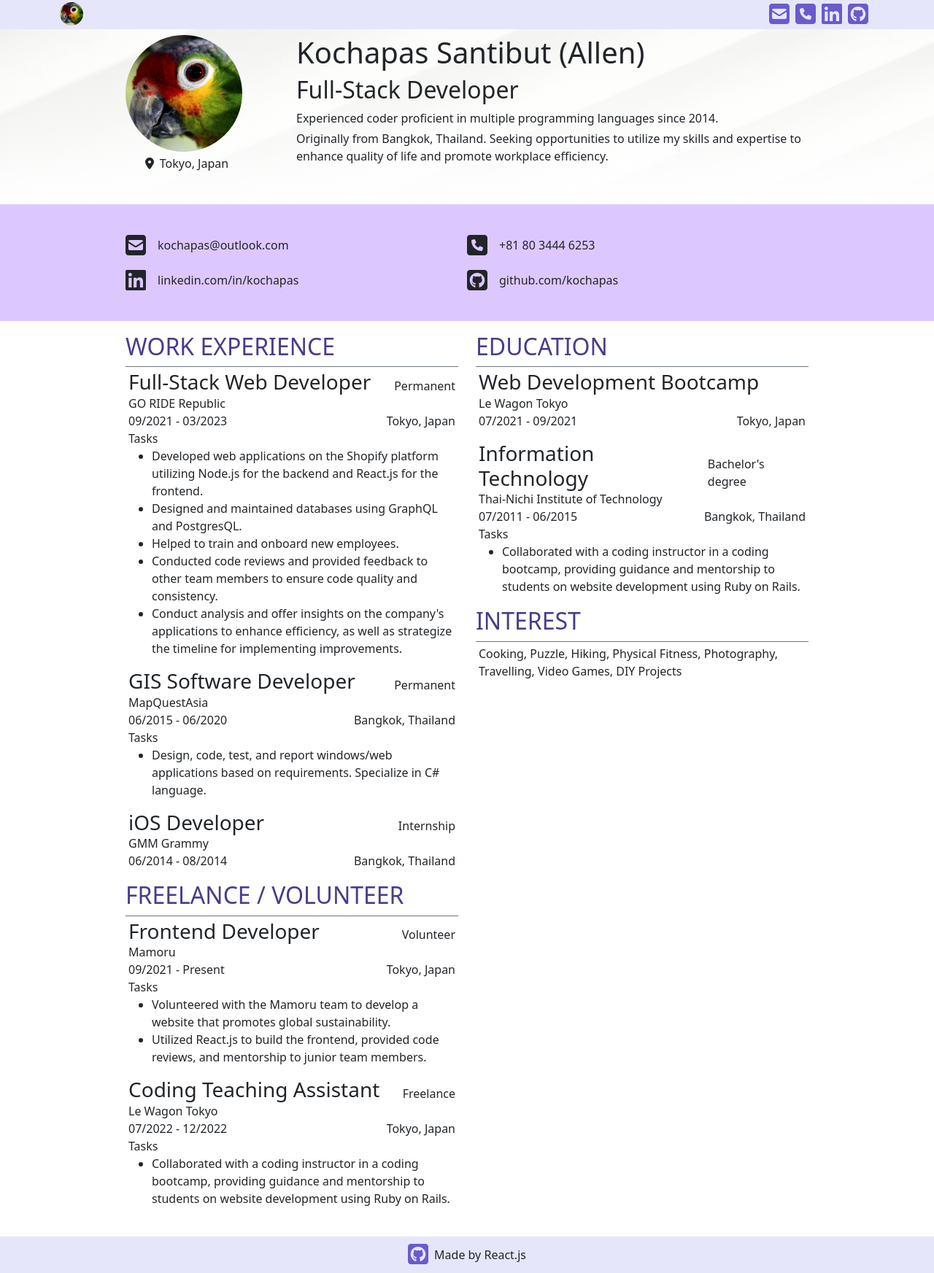
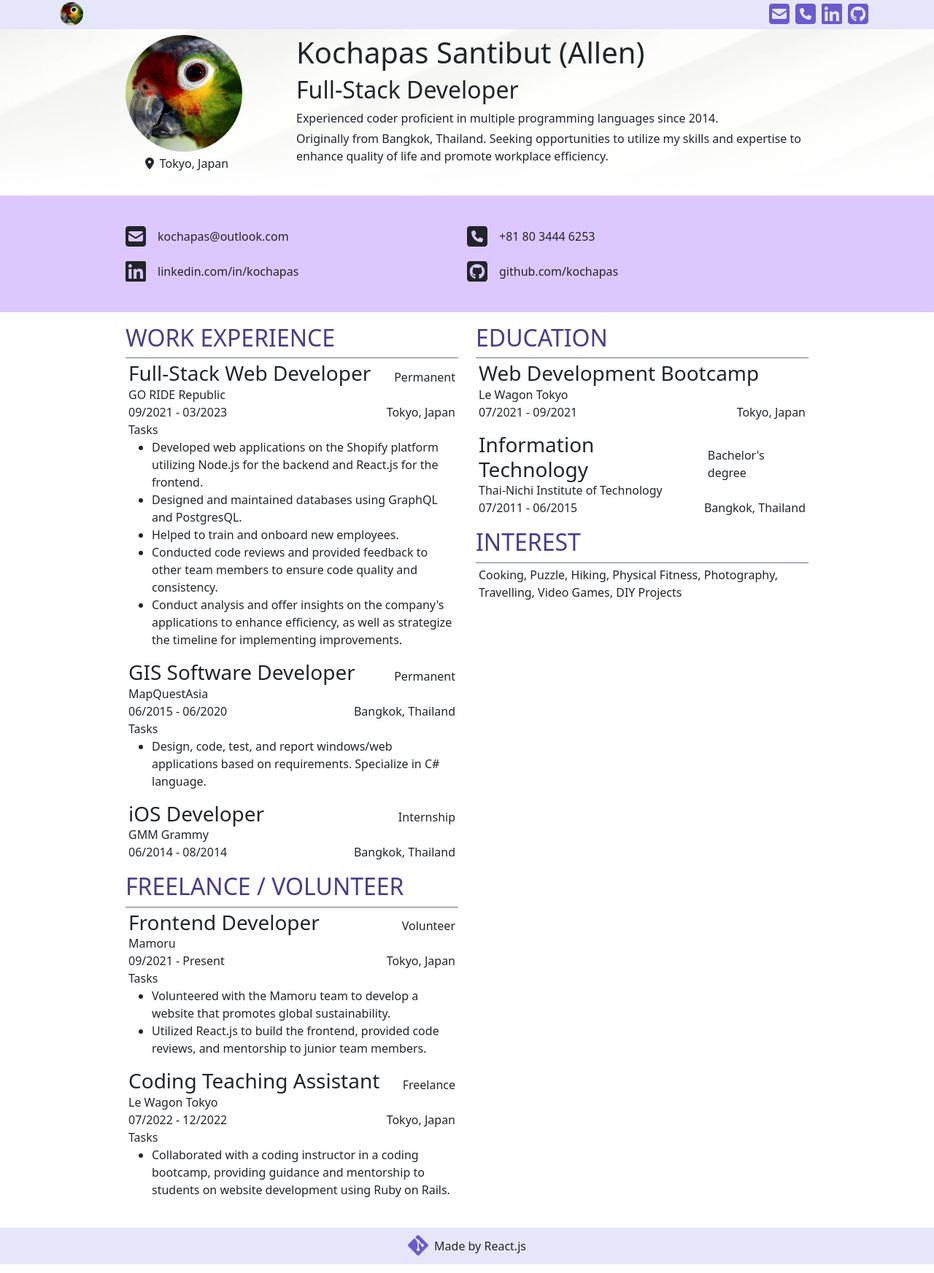
Before and after one commit to kochapas/kochapas-2023, a Next.js app: page / in a window 1280 px wide. Shown: the whole page at 73% size. Built offline with nearby package versions, Linux system fonts and the light colour scheme.

Commit message:
Change the CardContainer content to be children based. Adjust CSS for better responsive.

```diff
--- a/src/components/CardContainer.js
+++ b/src/components/CardContainer.js
@@ -1,11 +1,11 @@
-export const CardContainer = ({title, content}) => {
+export const CardContainer = ({title, children}) => {
   return (
     <div className="w-100">
       <div className="w-100 border-bottom border-secondary">
         <h2 className="text--purple">{title?.toUpperCase()}</h2>
       </div>
       <div className="m-1">
-        {content}
+        {children}
       </div>
     </div>
   );
--- a/src/components/Footer.js
+++ b/src/components/Footer.js
@@ -1,13 +1,13 @@
 import styles from "@/styles/Footer.module.css"
 import { FontAwesomeIcon } from "@fortawesome/react-fontawesome";
-import { faGithubSquare } from "@fortawesome/free-brands-svg-icons";
+import { faGitAlt } from "@fortawesome/free-brands-svg-icons";
 
 export const Footer = () => {
   return (
     <div id={styles.footer} className="w-100 mt-4 pt-2 pb-2 d-flex align-items-center justify-content-center">
       <a href="https://github.com/kochapas/kochapas-2023" target="_blank">
         <FontAwesomeIcon
-          icon={faGithubSquare}
+          icon={faGitAlt}
           size="2x"
           className="me-2"
         />
--- a/src/components/InformationCards.js
+++ b/src/components/InformationCards.js
@@ -5,11 +5,8 @@ export const InformationCards = () => {
   return (
     <div className="container w-75 mt-3">
       <div className="row">
-        <div className="col-6">
-          <CardContainer
-            title="Work Experience"
-            content={
-              <>
+        <div className="col-12 col-lg-6">
+          <CardContainer title="Work Experience">
             <HistoryCard
               title="Full-Stack Web Developer"
               subtitle="Permanent"
@@ -41,13 +38,8 @@ export const InformationCards = () => {
               dateRange="06/2014 - 08/2014"
               location="Bangkok, Thailand"
             />
-              </>
-            }
-          />
-          <CardContainer
-            title="Freelance / Volunteer"
-            content={(
-              <>
+          </CardContainer>
+          <CardContainer title="Freelance / Volunteer">
             <HistoryCard
               title="Frontend Developer"
               subtitle="Volunteer"
@@ -69,15 +61,10 @@ export const InformationCards = () => {
                 "Collaborated with a coding instructor in a coding bootcamp, providing guidance and mentorship to students on website development using Ruby on Rails.",
               ]}
             />
-              </>
-            )}
-          />
+          </CardContainer>
         </div>
-        <div className="col-6">
-          <CardContainer
-            title="Education"
-            content={(
-              <>
+        <div className="col-12 col-lg-6">
+          <CardContainer title="Education">
             <HistoryCard
               title="Web Development Bootcamp"
               placeName="Le Wagon Tokyo"
@@ -90,23 +77,15 @@ export const InformationCards = () => {
               placeName="Thai-Nichi Institute of Technology"
               dateRange="07/2011 - 06/2015"
               location="Bangkok, Thailand"
-                  tasks={[
-                    "Collaborated with a coding instructor in a coding bootcamp, providing guidance and mentorship to students on website development using Ruby on Rails.",
-                  ]}
             />
-              </>
-            )}
-          />
-          <CardContainer
-            title="Interest"
-            content={(
+          </CardContainer>
+          <CardContainer title="Interest">
             <div>
               <p>
                 {"Cooking, Puzzle, Hiking, Physical Fitness, Photography, Travelling, Video Games, DIY Projects"}
               </p>
             </div>
-            )}
-          />
+          </CardContainer>
         </div>
       </div>
     </div>
--- a/src/styles/Header.module.css
+++ b/src/styles/Header.module.css
@@ -1,6 +1,6 @@
 .header__background {
   width: 100%;
-  height: 30vh;
+  height:fit-content;
   overflow: hidden;
   z-index: -1;
   background-image: linear-gradient(rgba(255, 255, 255, 0), rgba(255, 255, 255, 255)), url("../../public/assets/background.jpeg");
```
Lines whose indentation alone changed are shown as unchanged.
